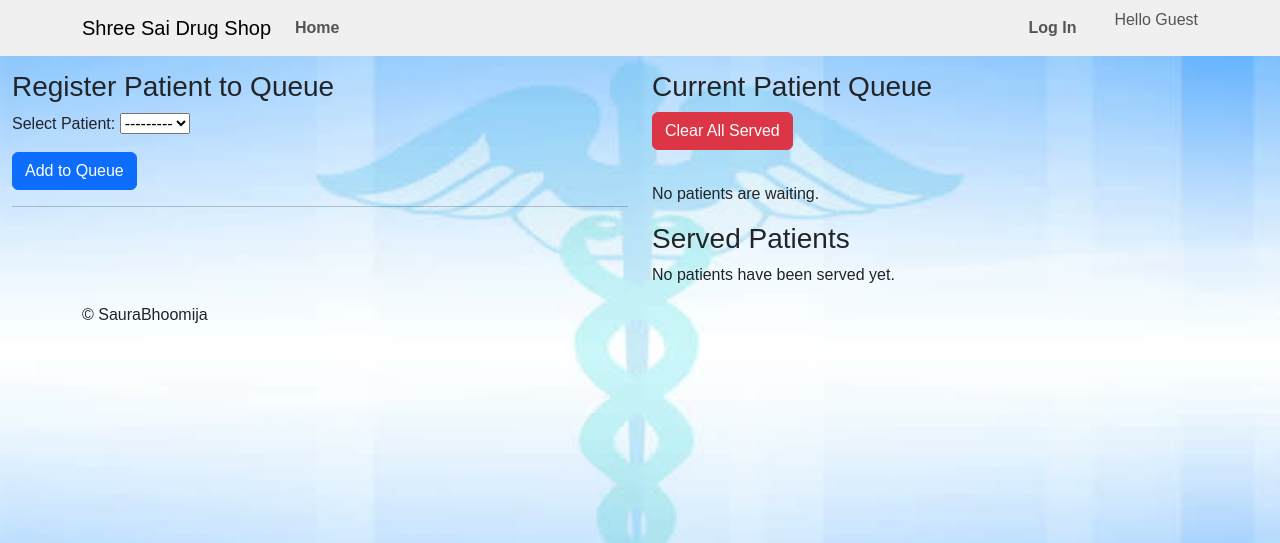
After one commit to gsaurabhg/pharmacyV2, a Django app: page /queue/ in a window 1280 px wide. The commit adds this page. Shown: the top 543 px of the page. Run offline with Django 3.2, Linux system fonts and the light colour scheme; data that the repository does not hold is empty; some libraries are stand-ins or nearby versions.

Commit message:
added the Queuing mechanism

```diff
--- a/pharmacyapp/admin.py
+++ b/pharmacyapp/admin.py
@@ -26,6 +26,11 @@ admin.site.register(Category)  # Register Category model
 admin.site.register(Medicine, MedicineAdmin)
 #admin.site.register(MedicineStock, MedicineStockAdmin)
 
+@admin.register(PatientQueueEntry)
+class PatientQueueEntryAdmin(admin.ModelAdmin):
+    list_display = ['patient', 'queued_at', 'is_served', 'served_at']
+    list_filter = ['is_served']
+    ordering = ['is_served', 'queued_at']
 
 admin.site.register(PatientDetail)
 admin.site.register(Bill)
--- a/pharmacyapp/forms.py
+++ b/pharmacyapp/forms.py
@@ -57,6 +57,10 @@ class PurchaseReportForm(forms.Form):
     )
     batchNo = forms.CharField(label="Batch Number", max_length=50, required=False)
 
+# Form to register a patient to queue
+class PatientQueueForm(forms.Form):
+    patient = forms.ModelChoiceField(queryset=PatientDetail.objects.all(), label="Select Patient")
+
 
 class medsAdjustForm(forms.ModelForm):
     class Meta:
--- a/pharmacyapp/templates/pharmacyapp/base.html
+++ b/pharmacyapp/templates/pharmacyapp/base.html
@@ -64,6 +64,9 @@
                             <li class="nav-item">
                                 <a class="nav-link" href="{% url 'patient_details' %}">Bill</a>
                             </li>
+							<li class="nav-item">
+								<a class="nav-link" href="{% url 'patient_queue' %}">Patient Queue</a>
+        					</li>
                             <li class="nav-item dropdown">
                                 <a class="nav-link dropdown-toggle" id="navbarDropdownReport" role="button" data-bs-toggle="dropdown" aria-haspopup="true" aria-expanded="false">
                                     Report <span class="caret"></span>
--- /dev/null
+++ b/pharmacyapp/templates/pharmacyapp/patient_queue.html
@@ -0,0 +1,64 @@
+{% extends 'pharmacyapp/base.html' %}
+{% load static %}
+{% block body_block %}
+<div class="row">
+  <div class="col-md-6">
+    <h3>Register Patient to Queue</h3>
+    <form method="POST">
+      {% csrf_token %}
+      <div class="mb-3">
+        {{ form.patient.label_tag }}
+        {{ form.patient }}
+      </div>
+      <button type="submit" class="btn btn-primary">Add to Queue</button>
+    </form>
+    <hr />
+
+    {% if messages %}
+      <ul class="messages">
+        {% for msg in messages %}
+        <li{% if msg.tags %} class="{{ msg.tags }}"{% endif %}>
+          {{ msg }}
+        </li>
+        {% endfor %}
+      </ul>
+    {% endif %}
+  </div>
+
+  <div class="col-md-6">
+    <h3>Current Patient Queue</h3>
+
+	<!-- Clear All Served Button -->
+	<form method="POST" action="{% url 'clear_served_patients' %}">
+		{% csrf_token %}
+		<button type="submit" class="btn btn-danger mb-3">Clear All Served</button>
+	</form>
+
+    {% if queue %}
+      <ul class="list-group mb-4">
+        {% for entry in queue %}
+        <li class="list-group-item d-flex justify-content-between align-items-center">
+          {{ forloop.counter }}. {{ entry.patient.patientName }} (Queued at {{ entry.queued_at }})
+          <a href="{% url 'serve_patient' entry.id %}" class="btn btn-warning btn-sm">Mark Served</a>
+        </li>
+        {% endfor %}
+      </ul>
+    {% else %}
+      <p>No patients are waiting.</p>
+    {% endif %}
+
+    <h3>Served Patients</h3>
+    {% if served %}
+      <ul class="list-group">
+        {% for entry in served %}
+        <li class="list-group-item">
+          {{ entry.patient.patientName }} — Served at {{ entry.served_at }}
+        </li>
+        {% endfor %}
+      </ul>
+    {% else %}
+      <p>No patients have been served yet.</p>
+    {% endif %}
+  </div>
+</div>
+{% endblock %}
--- a/pharmacyapp/urls.py
+++ b/pharmacyapp/urls.py
@@ -27,4 +27,7 @@ urlpatterns = [
     path('dump-database/', views.dump_database_view, name='dump_database'),
     path('send-email/', views.send_email_view, name='send_email'),
     path('load-data/', views.load_data_view, name='load_data'),
+    path('queue/', views.patient_queue, name='patient_queue'),
+    path('queue/serve/<int:entry_id>/', views.serve_patient, name='serve_patient'),
+    path('queue/clear-served/', views.clear_served_patients, name='clear_served_patients'),
 ]
--- a/pharmacyapp/views.py
+++ b/pharmacyapp/views.py
@@ -265,6 +265,44 @@ def patient_details(request):
         form = PatientForm()
     return render(request, 'pharmacyapp/patient_details.html', {'form': form})
 
+def patient_queue(request):
+    form = PatientQueueForm(request.POST or None)
+    if request.method == 'POST' and form.is_valid():
+        patient = form.cleaned_data['patient']
+
+        # Check if the patient is already in queue and not yet served
+        already_in_queue = PatientQueueEntry.objects.filter(patient=patient, is_served=False).exists()
+
+        if already_in_queue:
+            messages.warning(request, f"{patient.patientName} is already in the queue.")
+        else:
+            PatientQueueEntry.objects.create(patient=patient)
+            messages.success(request, f"{patient.patientName} added to queue.")
+
+        return redirect('patient_queue')
+
+    queue = PatientQueueEntry.objects.filter(is_served=False)
+    served = PatientQueueEntry.objects.filter(is_served=True)
+
+    context = {
+        'form': form,
+        'queue': queue,
+        'served': served,
+    }
+    return render(request, 'pharmacyapp/patient_queue.html', context)
+
+
+def serve_patient(request, entry_id):
+    entry = get_object_or_404(PatientQueueEntry, id=entry_id)
+    entry.mark_served()
+    messages.success(request, f"{entry.patient.patientName} has been marked as served.")
+    return redirect('patient_queue')
+
+def clear_served_patients(request):
+    if request.method == 'POST':
+        PatientQueueEntry.objects.filter(is_served=True).delete()
+    return redirect('patient_queue')  # update with your queue view name
+
 @login_required
 def bill_details(request, pk):
     record = get_object_or_404(PatientDetail, pk=pk)
@@ -274,7 +312,6 @@ def bill_details(request, pk):
         return render(request, 'pharmacyapp/bill_details.html', {'record': record})
     else:
         return render(request, 'pharmacyapp/med_checkout.html',{'billGeneration': billGeneration})
-
 
 
 @login_required
```
Also changed, not shown: pharmacyapp/models.py (+27 -1 lines).
